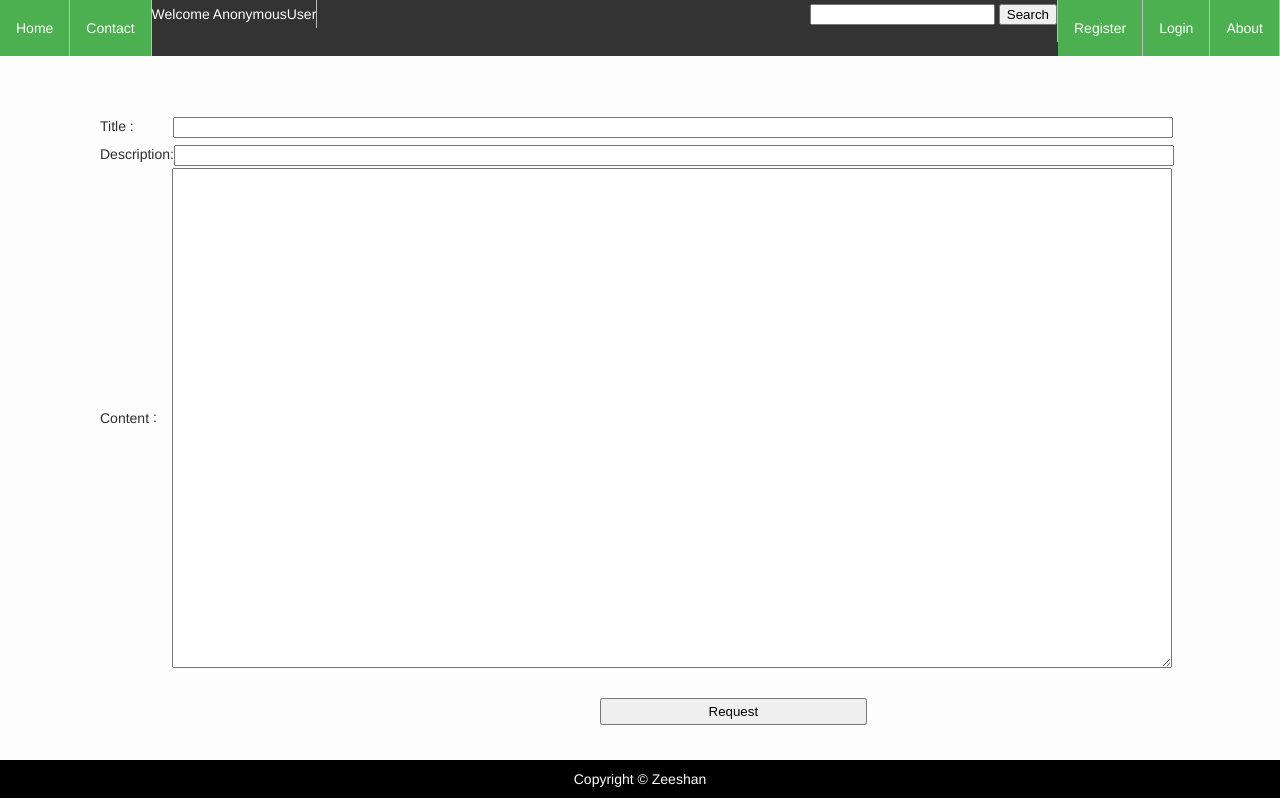
After one commit to zeeshan2709/Blog, a Django app: page /post_form/ in a window 1280 px wide. The commit adds this page. Run offline with Django 3.2, Linux system fonts and the light colour scheme.

Commit message:
Feature added:User request for posting

```diff
--- a/blog/urls.py
+++ b/blog/urls.py
@@ -28,6 +28,8 @@ urlpatterns = [
     url(r'^myaccount/$', 'blog_app.views.my_account_page', name='acc_page'),
     url(r'^change_info/$', 'blog_app.views.change_info'),
     url(r'^liked/$', 'blog_app.views.liked', name='liked'),
+    url(r'^post_form/$', 'blog_app.views.post_form', name='post_form'),
+    url(r'^send_request/$', 'blog_app.views.send_request'),
     url(r'^register_page/$', 'blog_app.views.register_page', name='regpage'),
     url(r'^(?P<slug>[\w\-]+)/$', 'blog_app.views.post'),
 ]
--- a/blog_app/models.py
+++ b/blog_app/models.py
@@ -10,7 +10,7 @@ class Post(models.Model):
 	description = models.CharField(max_length=255)
 	content = models.TextField()
 	no_likes = models.IntegerField(default=0)
-	published = models.BooleanField(default=True)
+	published = models.BooleanField(default=False)
 	created = models.DateTimeField(auto_now_add=True)
 
 	def __str__(self):
--- a/blog_app/views.py
+++ b/blog_app/views.py
@@ -8,9 +8,9 @@ notloggedin = 1
 cur_post=[]
 
 def index(request):
-	posts = Post.objects.all()
+	posts = Post.objects.filter(published=True)
 	print request.user
-	notloggedin = 1
+	global notloggedin
 	if request.user.is_authenticated():
 		notloggedin = 0
 	else:
@@ -79,6 +79,7 @@ def logins(request):
 		print("username and password incorrect")
 def logouts(request):
 	logout(request)
+	global notloggedin
 	notloggedin = 1
 	return index(request)
 
@@ -136,3 +137,13 @@ def unlike(request):
 	cur_post.no_likes = no
 	cur_post.save()
 	return post(request, cur_post.slug)
+
+def post_form(request):
+	return render(request, 'post_form.html', {'username': request.user, 'notloggedin':notloggedin})
+
+def send_request(request):
+	titl = request.GET.get('title')
+	cont = request.GET.get('content')
+	desc = request.GET.get('descrip')
+	Post.objects.create(title=titl, content=cont, description=desc)
+	return index(request)
--- a/static/css/style.css
+++ b/static/css/style.css
@@ -111,3 +111,19 @@ div.my_acc_form{
     border: 1px solid #ccc;
     background-color: #f3f3f3;
 }
+.contentf
+{
+    min-height:500px;
+    min-width :1000px;
+}
+.contentf[placeholder] {
+    line-height: 10px;
+    font-size: 44px;
+}
+.titlef
+{
+    width:1000px;
+}
+.postfield *{
+    vertical-align: middle;
+}
--- a/templates/base.html
+++ b/templates/base.html
@@ -10,6 +10,7 @@
                 <li style = "float:right;"><a class="active" href="{% url "logpage" %}">Login</a></li>
                 <li style = "float:right;"><a class="active" href="{% url "regpage" %}">Register</a></li>
             {% else %}
+                <li style = "float:right;"><a class="active" href="{% url "post_form" %}">Post Request</a></li>
                 <li style = "float:right;"><a class="active" href="{% url "logouts" %}">Logout</a></li>
                 <li style = "float:right;"><a class="active" href="{% url "acc_page" %}">My Account</a></li>
             {% endif %}
--- /dev/null
+++ b/templates/post_form.html
@@ -0,0 +1,18 @@
+{% extends 'base.html' %}
+{% block content %}
+<br><br><br><br>
+<div style="border-radius:10px;"class = "post_form">
+	<form style="margin-left:100px;" class="postfield" action="/send_request/" onsubmit="return validate()" method="get">
+  		Title&nbsp;:&nbsp;&nbsp;&nbsp;&nbsp;&nbsp;&nbsp;&nbsp;&nbsp;&nbsp;&nbsp;<input class="titlef" type="text" name="title"><br>
+  		Description:<input class="titlef" type="text" name="descrip"><br>
+  		<label>Content </label> :&nbsp;&nbsp;&nbsp;&nbsp;<textarea class="contentf" type="text" name="content"></textarea><br>
+  		<button style = "margin-top:30px; margin-left:500px; width:20em; height:2em;" type="submit" value="Submit">Request</button>
+	</form>
+	<script>
+		function validate(){
+				alert("Confirm Request");
+			}
+		}
+	</script>
+</div>
+{% endblock %}
```
